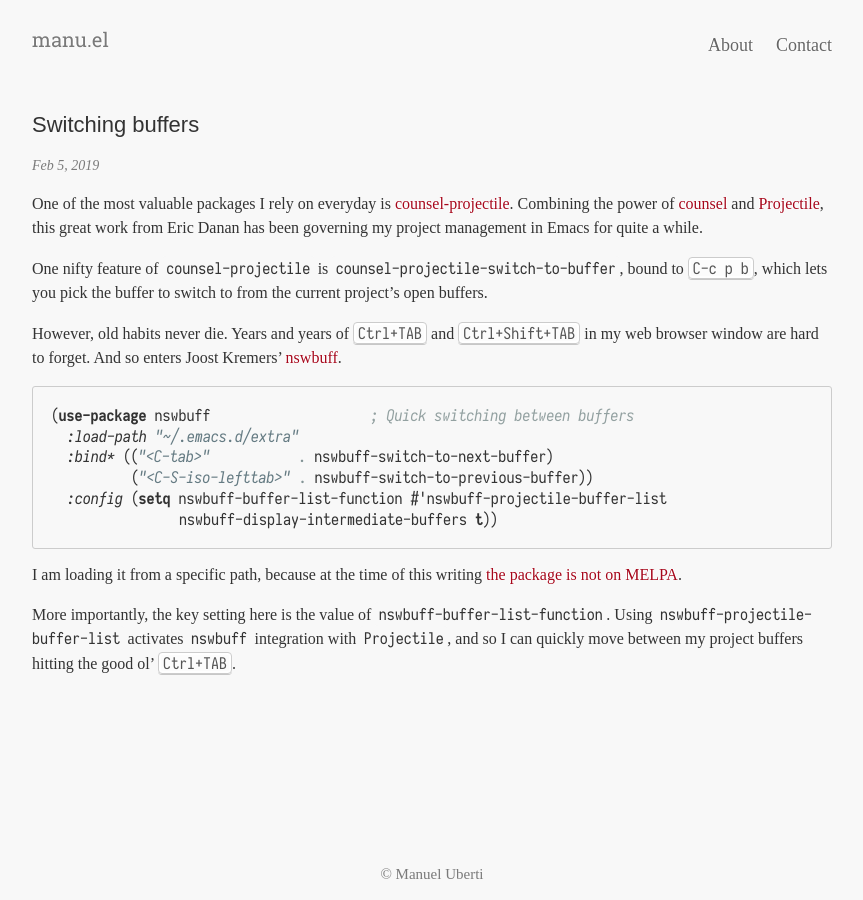
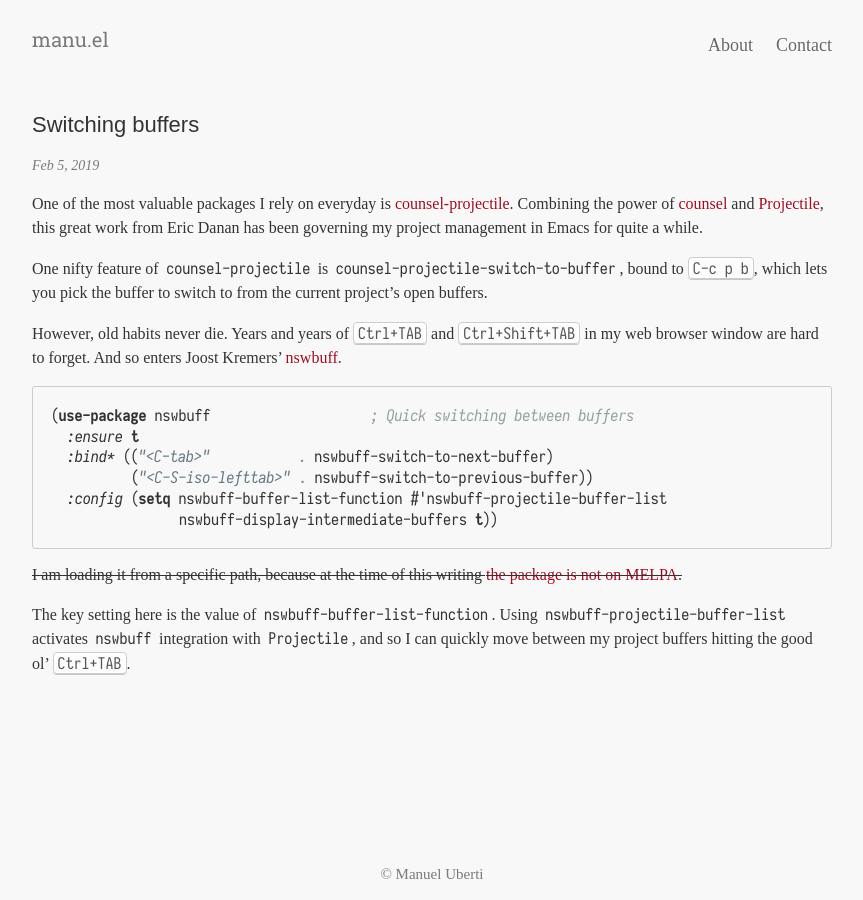
Before and after one commit to manuel-uberti/manuel-uberti.github.io, a Jekyll site: the page built from _posts/2019-02-05-nswbuff.md, in a window 1280 px wide. Shown: the whole page, without its empty margins (208-1071 px from the left). Built offline with Jekyll 4.4.1, drawn with Linux system fonts in a browser that asks for light colours; some web fonts are replaced.

Commit message:
Update installation instructions

````diff
--- a/_posts/2019-02-05-nswbuff.md
+++ b/_posts/2019-02-05-nswbuff.md
@@ -22,17 +22,17 @@
 
 ``` emacs-lisp
 (use-package nswbuff                    ; Quick switching between buffers
-  :load-path "~/.emacs.d/extra"
+  :ensure t
   :bind* (("<C-tab>"           . nswbuff-switch-to-next-buffer)
           ("<C-S-iso-lefttab>" . nswbuff-switch-to-previous-buffer))
   :config (setq nswbuff-buffer-list-function #'nswbuff-projectile-buffer-list
                 nswbuff-display-intermediate-buffers t))
 ```
 
-I am loading it from a specific path, because at the time of this writing [the
-package is not on MELPA](https://github.com/melpa/melpa/pull/6005).
+~~I am loading it from a specific path, because at the time of this writing [the
+package is not on MELPA](https://github.com/melpa/melpa/pull/6005).~~
 
-More importantly, the key setting here is the value of
-`nswbuff-buffer-list-function`. Using `nswbuff-projectile-buffer-list` activates
-`nswbuff` integration with `Projectile`, and so I can quickly move between my
-project buffers hitting the good ol’ <kbd>Ctrl+TAB</kbd>.
+The key setting here is the value of `nswbuff-buffer-list-function`. Using
+`nswbuff-projectile-buffer-list` activates `nswbuff` integration with
+`Projectile`, and so I can quickly move between my project buffers hitting the
+good ol’ <kbd>Ctrl+TAB</kbd>.
````
